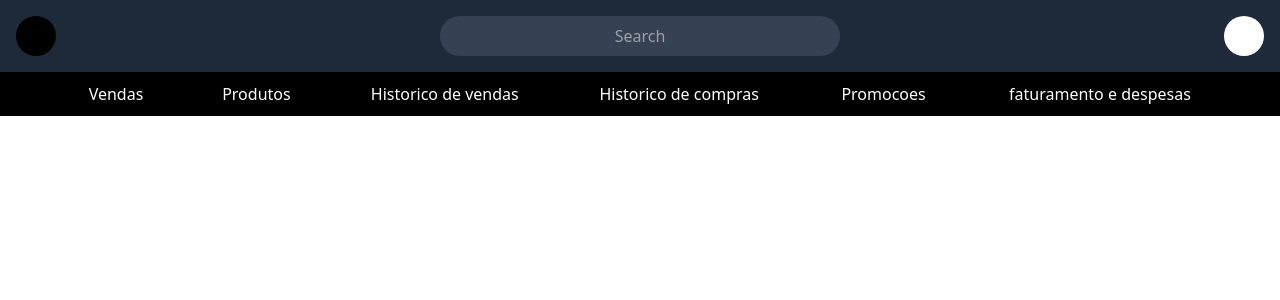
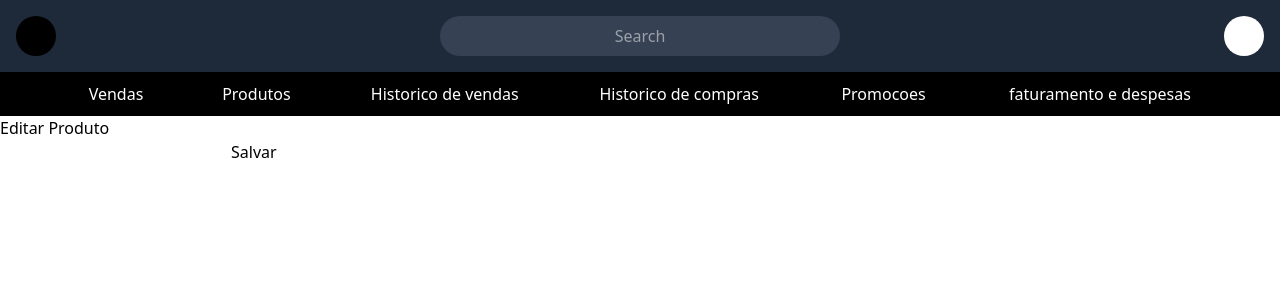
Before and after one commit to Kaique-William/E-comerce, a Next.js app: page /produtos/editar in a window 1280 px wide. Shown: the top 300 px of the page. Built offline with nearby package versions, Linux system fonts and the light colour scheme.

Commit message:
update funções

```diff
--- a/src/app/(perfil)/(adm)/layout.tsx
+++ b/src/app/(perfil)/(adm)/layout.tsx
@@ -1,4 +1,4 @@
-import AdmFuncoes from "@/components/admFuncoes";
+import AdmFuncoes from "@/components/linhaFuncoes/admFuncoes";
 
 export default function LayoutAdm({
   children,
--- a/src/app/(perfil)/(adm)/produtos/(item)/adicionar/page.tsx
+++ b/src/app/(perfil)/(adm)/produtos/(item)/adicionar/page.tsx
@@ -14,14 +14,14 @@ export default function Adicionar() {
   const handleSubmit = async (e: React.FormEvent<HTMLFormElement>) => {
     e.preventDefault();
 
-    console.log("Adicionar produto:", {
-      nome,
-      valor,
-      quantidade,
-      quantidade_minima,
-      data_ultima_remeca: dataUltimaRemeca,
-      quantidade_ultima_remeca,
-    });
+    // console.log("Adicionar produto:", {
+    //   nome,
+    //   valor,
+    //   quantidade,
+    //   quantidade_minima,
+    //   data_ultima_remeca: dataUltimaRemeca,
+    //   quantidade_ultima_remeca,
+    // });
 
     const res = await fetch("/produtos/api", {
       method: "POST",
@@ -38,7 +38,7 @@ export default function Adicionar() {
       }),
     });
 
-    console.log("Resposta do servidor:", res);
+    // console.log("Resposta do servidor:", res);
 
     if (res.ok) {
       alert("Produto adicionado com sucesso!");
--- a/src/app/(perfil)/(adm)/produtos/(item)/editar/page.tsx
+++ b/src/app/(perfil)/(adm)/produtos/(item)/editar/page.tsx
@@ -1,7 +1,67 @@
-export default function Page() {
-    return (
-        <div className="w-full h-full">
+"use client";
+import { useSearchParams } from "next/navigation";
+import { useState, useEffect } from "react";
 
-        </div>
-    )
+interface Item {
+  id_produto: number;
+  nome: string;
+  valor: number;
+  quantidade: number;
+  quantidade_minima: number;
+  data_ultima_remeca: string;
+  quantidade_ultima_remeca: number;
 }
+
+export default function Editar() {
+  const searchParams = useSearchParams();
+  const id_produto = searchParams.get("id_produto");
+  const [item, setItem] = useState<Item | null>(null);
+
+  console.log(id_produto);
+
+  useEffect(() => {
+    if (!id_produto) return;
+    const fetchData = async () => {
+      const response = await fetch(`/produtos/api/${id_produto}`);
+      const data = await response.json();
+      setItem(data);
+    };
+    fetchData();
+  }, [id_produto]);
+
+  const handleEditar = async (event: React.FormEvent<HTMLFormElement>) => {
+    event.preventDefault();
+    if (!item) return;
+    await fetch("/produtos/api", {
+      method: "PATCH",
+      headers: {
+        "Content-Type": "application/json",
+      },
+      body: JSON.stringify(item),
+    });
+  };
+
+  console.log(item);
+
+  return (
+    <div>
+      <h1>Editar Produto</h1>
+      <form
+        onSubmit={(e) => {
+            e.preventDefault();
+            handleEditar(e);
+        }}
+      >
+        <input
+          type="text"
+          value={item?.nome || ""}
+          placeholder={item?.nome || ""}
+          onChange={(event) =>
+            setItem((prev) => ({ ...prev!, nome: event.target.value }))
+          }
+        />
+        <button type="submit">Salvar</button>
+      </form>
+    </div>
+  );
+}
--- a/src/app/(perfil)/(adm)/produtos/page.tsx
+++ b/src/app/(perfil)/(adm)/produtos/page.tsx
@@ -4,7 +4,7 @@ import Link from "next/link";
 import { useEffect, useState } from "react";
 
 interface Produto {
-  id: number;
+  id_produto: number;
   nome: string;
   valor: number;
   quantidade: number;
@@ -15,13 +15,12 @@ interface Produto {
 
 export default function Produtos() {
   const [produtos, setProdutos] = useState<Produto[]>([]);
-  const [selecionado, setSelecionado] = useState<Produto | null>(null);
 
   useEffect(() => {
     const fetchData = async () => {
       const response = await fetch("/produtos/api");
       const data = await response.json();
-      console.log(data);
+      // console.log(data);
       setProdutos(data);
     };
     fetchData();
@@ -34,11 +33,14 @@ export default function Produtos() {
         <h1 className="text-white text-3xl">categorias</h1>
       </aside>
       {/* Conteúdo principal */}
-      <main className="flex-1 flex flex-col items-center pt-12">
+      <main className="flex-1 flex flex-col items-center">
         {/* Lista de itens */}
-        <div className="w-[96%] flex flex-col items-center border-b">
+        <div className="w-[96%] flex flex-col items-center">
           {produtos.map((item) => (
-            <div key={item.id} className="flex items-center w-full py-8 gap-7">
+            <div
+              key={item.id_produto}
+              className="flex items-center w-full py-6 gap-7 border-b"
+            >
               <div className="w-24 h-24 bg-gray-200 flex items-center justify-center text-xs">
                 foto do item
               </div>
@@ -55,11 +57,13 @@ export default function Produtos() {
                   <h1>{item.quantidade_ultima_remeca}</h1>
                 </div>
               </div>
+              <Link href={`/produtos/editar?id=${item.id_produto}`}>
+                <button className="bg-blue-500 hover:bg-blue-700 text-white font-bold py-2 px-4 rounded">
+                  editar
+                </button>
+              </Link>
             </div>
           ))}
-          <Link href="/perfil/adm/produtos/editar">
-            <button className="bg-blue-500 hover:bg-blue-700 text-white font-bold py-2 px-4 rounded">editar</button>
-          </Link>
         </div>
       </main>
       <Link href="/produtos/adicionar">
--- a/src/app/(perfil)/(cliente)/layout.tsx
+++ b/src/app/(perfil)/(cliente)/layout.tsx
@@ -1,4 +1,4 @@
-import ClienteFuncoes from "@/components/clienteFuncoes";
+import ClienteFuncoes from "@/components/linhaFuncoes/clienteFuncoes";
 export default function LayoutCliente({
   children,
 }: Readonly<{
--- a/src/app/page.tsx
+++ b/src/app/page.tsx
@@ -1,5 +1,6 @@
-import Promocoes from "@/components/promocoes";
 import { openDb } from "../db/confgDB.js";
+import Promocoes from "@/components/home/promocoes";
+import ListaProdutos from "@/components/home/listaProdutos";
 
 openDb();
 export default async function Home() {
@@ -8,14 +9,7 @@ export default async function Home() {
       <Promocoes />
       <div className="text-center p-4">
         <h1>produtos</h1>
-        <div className="flex justify-between">
-          <div className="w-40 h-40 bg-amber-200"></div>
-          <div className="w-40 h-40 bg-amber-200"></div>
-          <div className="w-40 h-40 bg-amber-200"></div>
-          <div className="w-40 h-40 bg-amber-200"></div>
-          <div className="w-40 h-40 bg-amber-200"></div>
-          <div className="w-40 h-40 bg-amber-200"></div>
-        </div>
+        <ListaProdutos />
       </div>
     </main>
   );
--- /dev/null
+++ b/src/components/home/listaProdutos.tsx
@@ -0,0 +1,7 @@
+
+
+export default function ListaProdutos() {
+    return (
+        <div>ListaProdutos</div>
+    )
+}
```
Also changed, not shown: src/components/home/promocoes.tsx (renamed from src/components/promocoes.tsx), src/components/linhaFuncoes/admFuncoes.tsx (renamed from src/components/admFuncoes.tsx), src/components/linhaFuncoes/clienteFuncoes.tsx (renamed from src/components/clienteFuncoes.tsx), 1 other file (tests, documents, lock files or other folders). Lines whose indentation alone changed are shown as unchanged.
